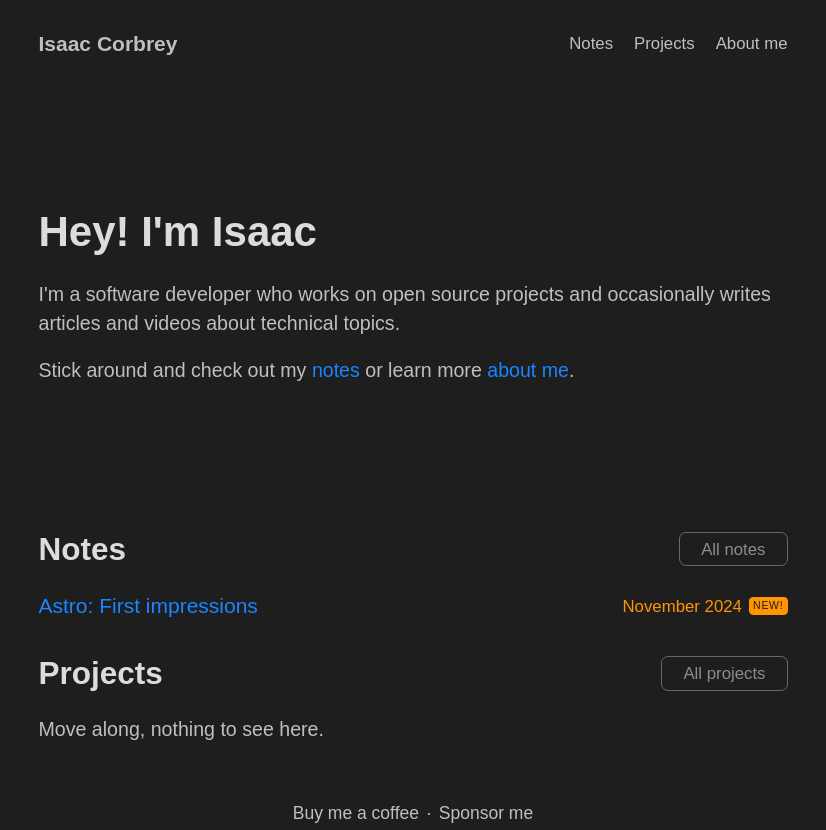
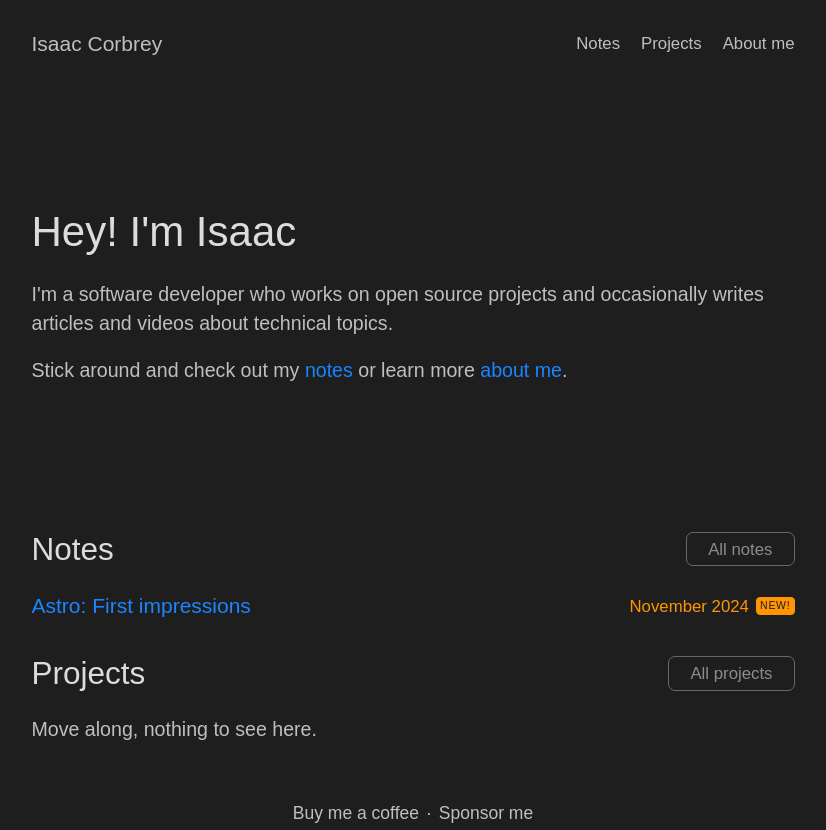
Before and after one commit to icorbrey/isaaccorbrey.com, an Astro site: page / in a window 1280 px wide. Shown: the top 830 px of the page, without its empty margins (227-1053 px from the left). Built offline with nearby package versions, Linux system fonts and the light colour scheme; Astro itself is replaced by a stand-in of ours; some packages are replaced by stand-ins of ours; a web font is replaced by a local one.

Commit message:
refactor(style): Use Tailwind for styling
This is an experiment to see if it's easier to build out and maintain
this site's styling with Tailwind vs. writing my own CSS. Hopefully it
goes well?

```diff
--- a/astro.config.mjs
+++ b/astro.config.mjs
@@ -5,10 +5,12 @@ import netlify from '@astrojs/netlify';
 import svelte from '@astrojs/svelte';
 import mdx from '@astrojs/mdx';
 
+import tailwind from '@astrojs/tailwind';
+
 // https://astro.build/config
 export default defineConfig({
     site: 'https://isaaccorbrey.com',
-	integrations: [svelte(), mdx()],
+    integrations: [svelte(), mdx(), tailwind()],
     adapter: netlify(),
     output: 'server',
     redirects: {
--- a/package.json
+++ b/package.json
@@ -16,11 +16,13 @@
     "@astrojs/mdx": "^3.1.9",
     "@astrojs/netlify": "^5.5.4",
     "@astrojs/svelte": "^5.7.2",
+    "@astrojs/tailwind": "^5.1.2",
     "@types/babel__generator": "^7.6.8",
     "astro": "^4.16.7",
     "luxon": "^3.5.0",
     "mdast-util-to-string": "^4.0.0",
     "reading-time": "^1.5.0",
+    "tailwindcss": "^3.4.15",
     "typescript": "^5.6.3"
   },
   "devDependencies": {
--- /dev/null
+++ b/src/base.css
@@ -0,0 +1,24 @@
+@tailwind base;
+@tailwind components;
+
+a {
+  @apply text-blue-300 no-underline hover:text-blue-300 hover:underline;
+}
+
+h1 {
+  @apply text-5xl text-fg-1;
+}
+
+h2 {
+  @apply text-4xl text-fg-1;
+}
+
+h3 {
+  @apply text-3xl text-fg-1;
+}
+
+h4 {
+  @apply text-2xl text-fg-1;
+}
+
+@tailwind utilities;
--- a/src/components/controls/Hero.astro
+++ b/src/components/controls/Hero.astro
@@ -6,19 +6,7 @@ type Props = {
 const { title } = Astro.props;
 ---
 
-<div>
+<div class="py-16 sm:py-32">
 	<h1>{title}</h1>
 	<slot />
 </div>
-
-<style>
-	div {
-		padding: 4rem 0;
-	}
-
-	@media (min-width: 40rem) {
-		div {
-			padding: 8rem 0;
-		}
-	}
-</style>
--- a/src/components/controls/Row.astro
+++ b/src/components/controls/Row.astro
@@ -1,13 +1,3 @@
-<div>
+<div class="flex flex-row items-center justify-between w-full">
     <slot />
 </div>
-
-<style>
-    div {
-        justify-content: space-between;
-        flex-flow: row nowrap;
-        align-items: center;
-        display: flex;
-        width: 100%;
-    }
-</style>
--- a/src/components/controls/ScreenColumn.astro
+++ b/src/components/controls/ScreenColumn.astro
@@ -1,28 +1,5 @@
-<div class="outer">
-	<div class="inner">
+<div class="flex flex-row items-stretch justify-center w-full h-full">
+	<div class="flex flex-col items-start px-3 w-full max-w-4xl">
 		<slot />
 	</div>
 </div>
-
-<style>
-	.outer {
-		justify-content: center;
-		flex-flow: row nowrap;
-		align-items: stretch;
-		display: flex;
-
-		height: 100%;
-		width: 100%;
-	}
-
-	.inner {
-		flex-flow: column nowrap;
-		flex: 0 1 auto;
-		display: flex;
-		align-items: flex-start;
-
-		padding: 0rem 0.75rem;
-		max-width: 55rem;
-		width: 100%;
-	}
-</style>
--- a/src/components/notes/NotePage.astro
+++ b/src/components/notes/NotePage.astro
@@ -11,7 +11,7 @@ type Props = {
 const { frontmatter, tagDescriptions } = Astro.props;
 ---
 
-<article>
+<article class="w-full">
 	<NoteHeader
 		publishedOn={frontmatter.publishedOn}
 		readingTime={frontmatter.readingTime}
@@ -21,9 +21,3 @@ const { frontmatter, tagDescriptions } = Astro.props;
 	/>
 	<slot />
 </article>
-
-<style>
-	article {
-		width: 100%;
-	}
-</style>
--- a/src/components/tags/TagHeader.astro
+++ b/src/components/tags/TagHeader.astro
@@ -9,7 +9,7 @@ type Props = {
 const { description, tag } = Astro.props;
 ---
 
-<header>
+<header class="py-16">
 	<h1><Tag large>{tag}</Tag></h1>
 	{
 		!!description ? (
@@ -21,9 +21,3 @@ const { description, tag } = Astro.props;
 		)
 	}
 </header>
-
-<style>
-	header {
-		padding: 4rem 0rem;
-	}
-</style>
--- /dev/null
+++ b/tailwind.config.js
@@ -0,0 +1,53 @@
+/** @type {import('tailwindcss').Config} */
+export default {
+  content: ['./src/**/*.{astro,html,js,jsx,md,mdx,svelte,ts,tsx,vue}'],
+  theme: {
+    colors: {
+      bg: {
+        1: "#1e1e1e",
+        2: "#282828",
+        3: "#ffffff1c",
+      },
+      fg: {
+        1: "#dcdcdc",
+        2: "#bfbfbf",
+        3: "#8c8c8c",
+        4: "#686868",
+      },
+      ui: {
+        1: "#373737",
+        2: "#515151",
+        3: "#595959",
+      },
+      red: {
+        400: "#ff3b11",
+      },
+      orange: {
+        400: "#ff9502",
+        500: "#e68600",
+      },
+      yellow: {
+        400: "#ffcc00",
+      },
+      green: {
+        400: "#2acd41",
+      },
+      cyan: {
+        400: "#02c7be",
+      },
+      blue: {
+        300: "#1a85ff",
+        400: "#027aff",
+        500: "#0065d9",
+        600: "#0056b8",
+      },
+      purple: {
+        400: "#b051de",
+      },
+      pink: {
+        400: "#ff2e55",
+      },
+    }
+  },
+  plugins: [],
+}
```
Also changed, not shown: 1 other file. Lines whose indentation alone changed are shown as unchanged.
